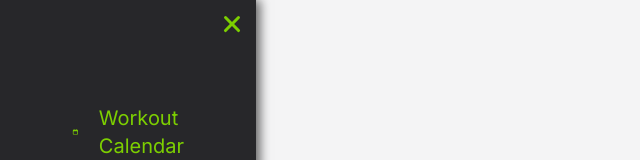
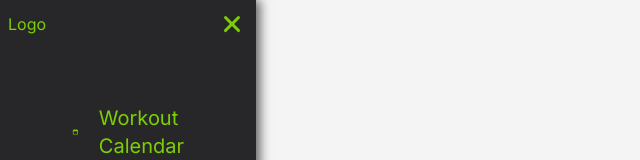
Before and after one commit to DanielG808/fitness-tracker, a Next.js app: page / in a window 1280 px wide. Shown: the top 160 px of the page, without its empty margins (0-640 px from the left). Built offline with nearby package versions, Linux system fonts and the light colour scheme.

Commit message:
added logo to navigation-panel

```diff
--- /dev/null
+++ b/src/components/logo.tsx
@@ -0,0 +1,3 @@
+export default function Logo() {
+  return <div>Logo</div>;
+}
--- a/src/components/navigation-panel.tsx
+++ b/src/components/navigation-panel.tsx
@@ -3,6 +3,7 @@
 import { useState } from "react";
 import { XMarkIcon, Bars3Icon } from "@heroicons/react/16/solid";
 import NavLinkList from "./nav-link-list";
+import Logo from "./logo";
 
 export default function NavigationPanel() {
   const [open, setOpen] = useState(true);
@@ -15,6 +16,8 @@ export default function NavigationPanel() {
           : "-translate-x-5/6 shadow-[4px_0_10px_rgba(0,0,0,0.4)]"
       }`}
     >
+      <div className="flex items-center">
+        <Logo />
         <button className="ml-auto" onClick={() => setOpen(!open)}>
           {open ? (
             <XMarkIcon className="w-8 h-8" />
@@ -22,6 +25,7 @@ export default function NavigationPanel() {
             <Bars3Icon className="w-10 h-10" />
           )}
         </button>
+      </div>
       <NavLinkList />
     </aside>
   );
```
Lines whose indentation alone changed are shown as unchanged.
